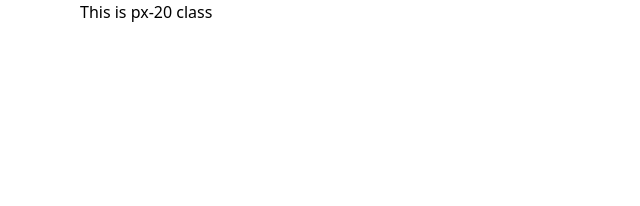
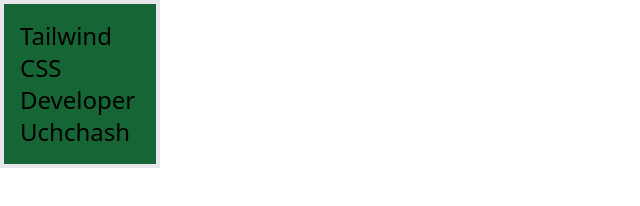
Before and after one commit to Uchchash346/Tailwind-CSS-by-Documentation, a website built with Vite: page index.html in a window 1280 px wide. Shown: the whole page, without its empty margins (0-640 px from the left). Built offline with nearby package versions, Linux system fonts and the light colour scheme.

Commit message:
tailwind css box sizing

```diff
--- a/index.html
+++ b/index.html
@@ -10,8 +10,8 @@
 </head>
 
 <body>
-    <div class="container mx-auto px-20">
-        This is px-20 class
+    <div class="box-border h-30 w-40 p-4 text-2xl border-4 bg-green-800 m4">
+        Tailwind CSS Developer Uchchash
     </div>
 </body>
 
--- a/package.json
+++ b/package.json
@@ -11,5 +11,8 @@
   "license": "ISC",
   "devDependencies": {
     "tailwindcss": "^3.0.15"
+  },
+  "dependencies": {
+    "vite": "^2.7.12"
   }
 }
```
Also changed, not shown: dist/output.css, 1 other file.
